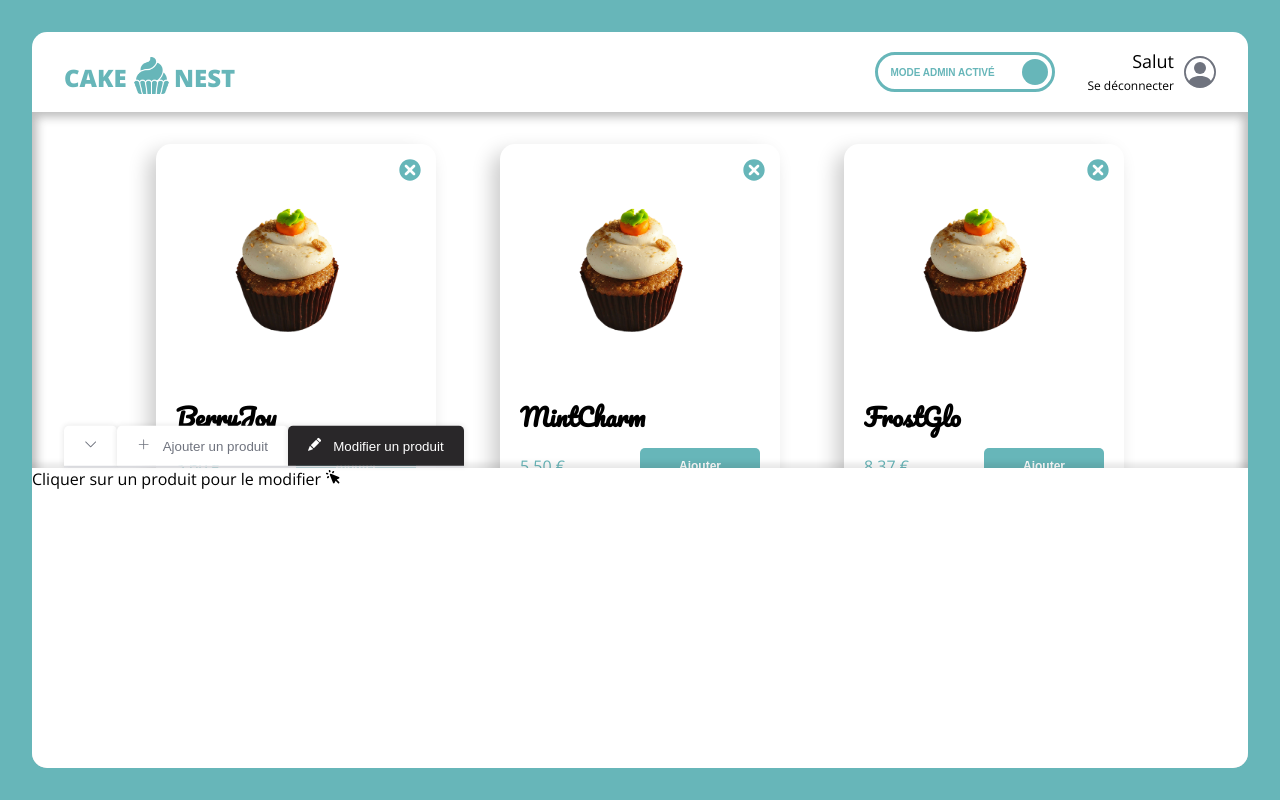
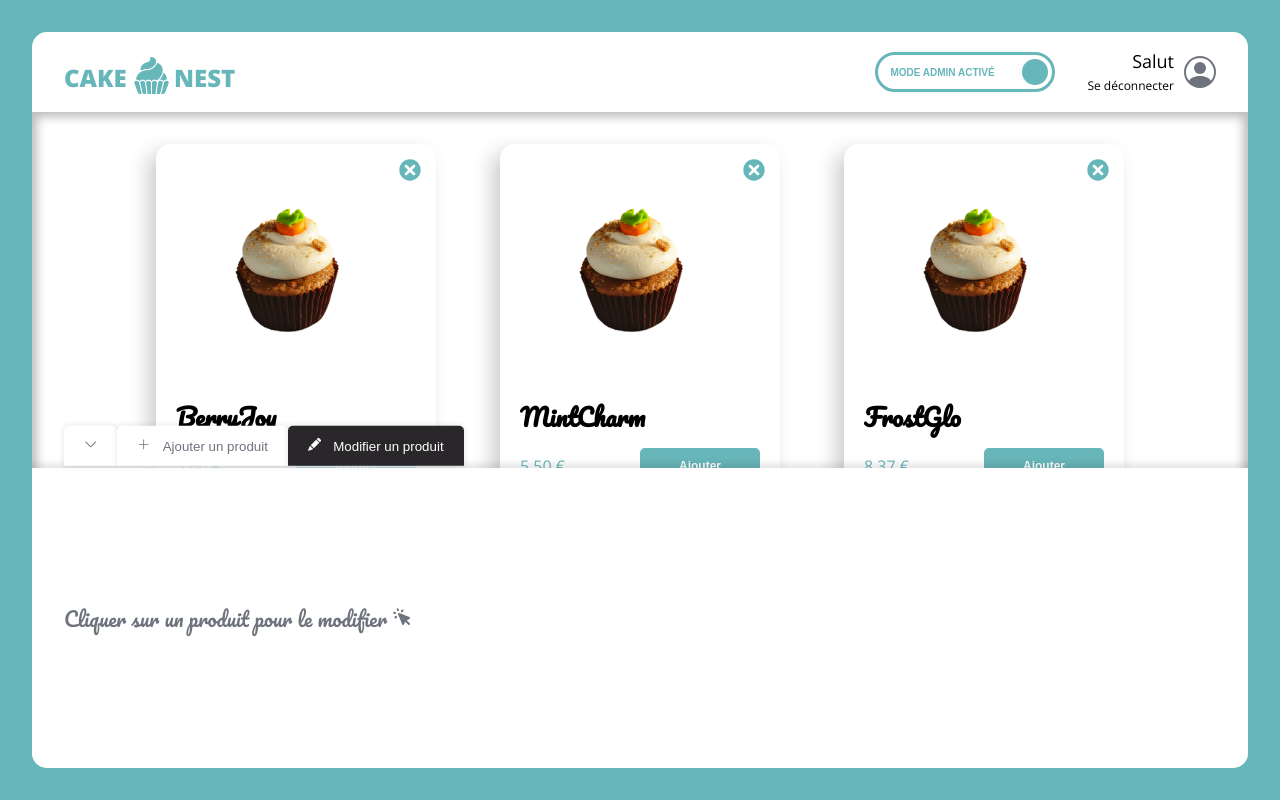
Before and after one commit to Atthis/cda-react-cake-nest, a React (Vite) app: page /commandes in a window 1280 px wide. Both pictures are taken after a click on the button "Modifier un produit". Built offline with nearby package versions, Linux system fonts and the light colour scheme.

Commit message:
focus on btn clic-styling

```diff
--- a/src/components/Input.jsx
+++ b/src/components/Input.jsx
@@ -58,7 +58,7 @@ const InputStyled = styled.div`
   }}
 `;
 
-function Input({ icon, attributesValues, style, onChange }) {
+function Input({ icon, attributesValues, style, onChange, reference }) {
   return (
     <InputStyled $theme={style.theme || 'light'} $fontSize={style.fontSize || '1rem'}>
       {icon && icon}
@@ -72,6 +72,8 @@ function Input({ icon, attributesValues, style, onChange }) {
         autoComplete={attributesValues.autoComplete || ''}
         onChange={onChange}
         step={attributesValues.step && attributesValues.step}
+        autoFocus={attributesValues.autofocus}
+        ref={reference}
       />
     </InputStyled>
   );
--- a/src/views/shopPage/admin/AdminPanel.jsx
+++ b/src/views/shopPage/admin/AdminPanel.jsx
@@ -55,6 +55,7 @@ function AdminPanel({ setIsEmpty }) {
   function handleCreateBtn() {
     const newAdminPanelState = { isCollapsed: false, formType: 'add' };
     setAdminPanelState(newAdminPanelState);
+    setUpdatingItem(null);
   }
   function handleUpdateBtn() {
     const newAdminPanelState = { isCollapsed: false, formType: 'update' };
--- a/src/views/shopPage/admin/ProductForm.jsx
+++ b/src/views/shopPage/admin/ProductForm.jsx
@@ -1,4 +1,4 @@
-import React, { useContext, useEffect, useState } from 'react';
+import React, { useContext, useEffect, useRef, useState } from 'react';
 import { AdminPanelContext } from '../../../context/AdminPanelContext';
 import styled from 'styled-components';
 import ProductPreview from '../../../components/ProductPreview';
@@ -82,8 +82,14 @@ function ProductForm({ handleOnSubmit, formType, handleUpdate }) {
   const [formValues, setFormValues] = useState(formDefaultValues);
   const [isSubmitted, setIsSubmitted] = useState(false);
 
+  const firstInput = useRef();
+
   const inputFontSize = '0.8rem';
   const inputTheme = 'dark';
+
+  useEffect(() => {
+    if (formType === 'update') firstInput.current.focus();
+  }, []);
 
   useEffect(() => {
     if (formType === 'update' && updatingItem)
@@ -111,9 +117,16 @@ function ProductForm({ handleOnSubmit, formType, handleUpdate }) {
       <div className='form-inputs-container'>
         <Input
           icon={<GiCupcake className='input-icon' />}
-          attributesValues={{ type: 'text', name: 'product-name', placeholder: 'Nom du produit', value: formValues['product-name'], required: false }}
+          attributesValues={{
+            type: 'text',
+            name: 'product-name',
+            placeholder: 'Nom du produit',
+            value: formValues['product-name'],
+            required: false,
+          }}
           style={{ theme: inputTheme, fontSize: inputFontSize }}
           onChange={handleChange}
+          reference={firstInput}
         />
         <Input
           icon={<BsFillCameraFill className='input-icon' />}
--- a/src/views/shopPage/admin/UpdateProduct.jsx
+++ b/src/views/shopPage/admin/UpdateProduct.jsx
@@ -1,13 +1,27 @@
 import React, { useContext } from 'react';
 import ProductForm from './ProductForm';
 import { AdminPanelContext } from '../../../context/AdminPanelContext';
+import styled from 'styled-components';
+import { HiCursorClick } from 'react-icons/hi';
+import { theme } from '../../../utils';
 
-import { HiCursorClick } from 'react-icons/hi';
+const UpdateProductStyled = styled.div`
+  display: flex;
+  align-items: center;
+  height: 100%;
+
+  p {
+    margin-left: ${theme.spacing.lg};
+    font-family: 'Pacifico', cursive;
+    font-size: ${theme.fonts.size.P2};
+    color: ${theme.colors.greyDark};
+  }
+`;
 
 function UpdateProduct({ handleUpdate }) {
   const { updatingItem } = useContext(AdminPanelContext);
   return (
-    <>
+    <UpdateProductStyled>
       {!updatingItem ? (
         <p>
           Cliquer sur un produit pour le modifier <HiCursorClick />
@@ -15,7 +29,7 @@ function UpdateProduct({ handleUpdate }) {
       ) : (
         <ProductForm formType='update' updatingItem={updatingItem} handleUpdate={handleUpdate} />
       )}
-    </>
+    </UpdateProductStyled>
   );
 }
 
```
